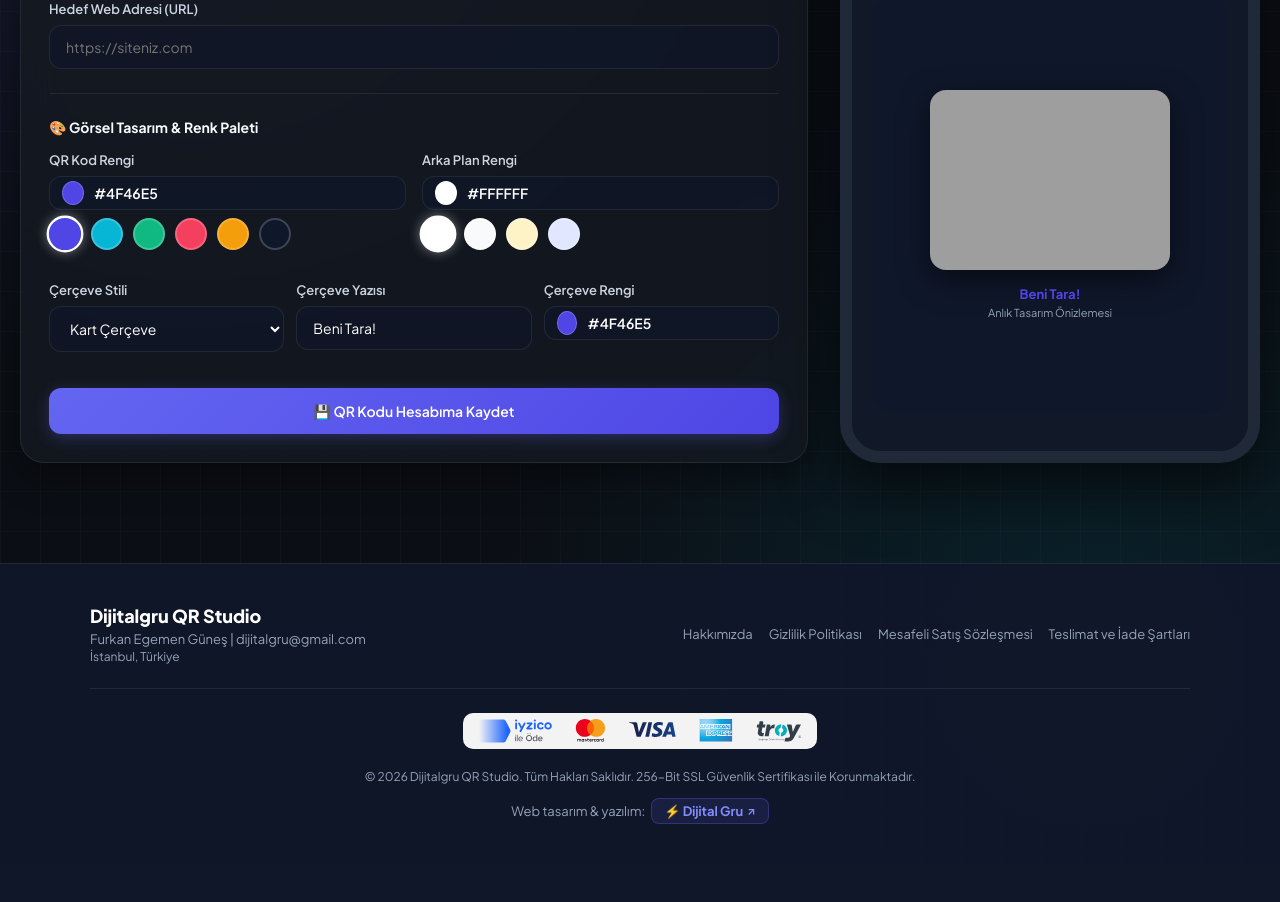
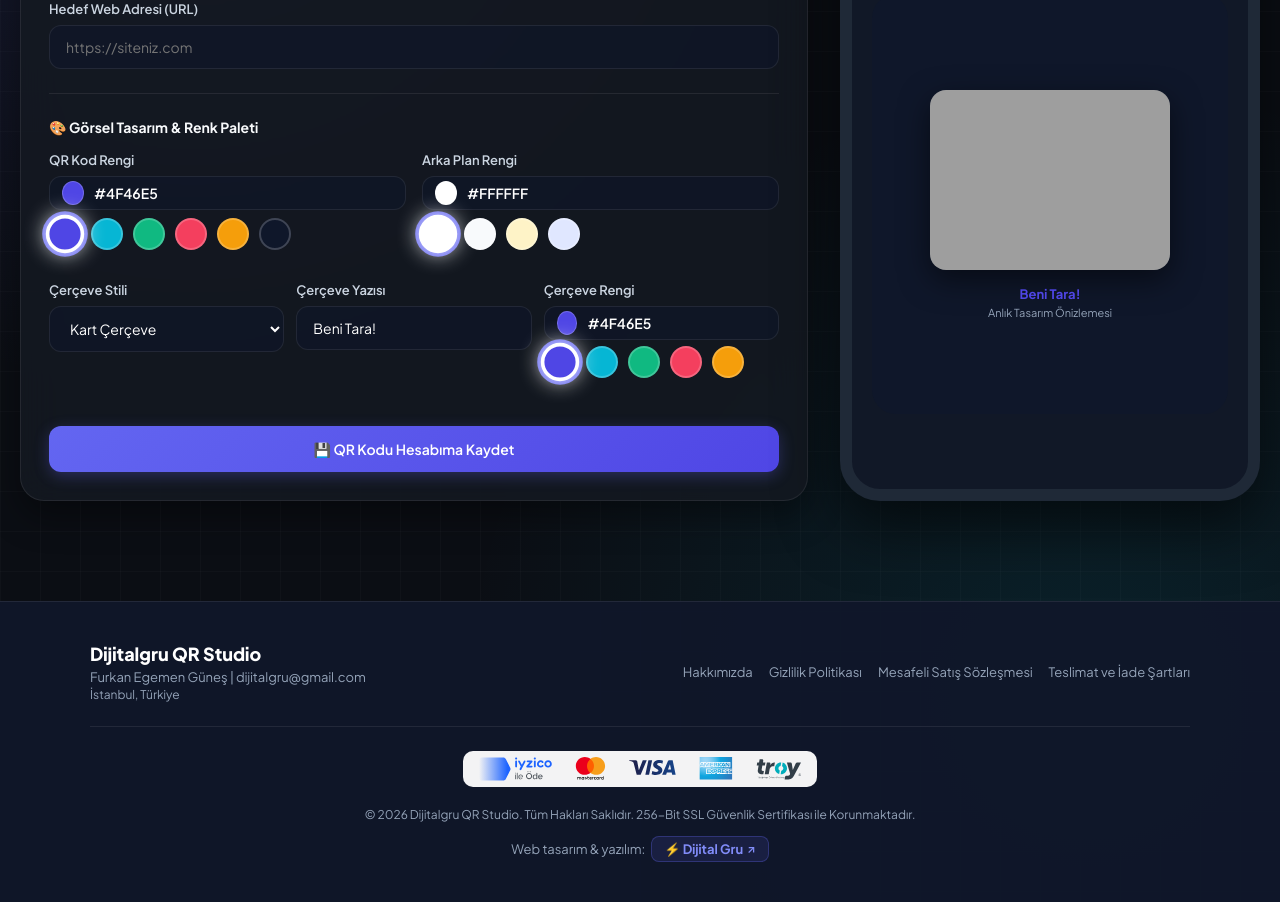
Before and after one commit to dijitalhomee-prog/dijitalgru, a Flask app: page / in a window 1280 px wide, after a click on "QR Stüdyosu". Shown: the part 429-1331 px from the top of the page. Before the commit the page ends 1253 px from the top, so only its background shows below. Run offline with Flask 3, Linux system fonts and the light colour scheme; grey boxes are pictures that could not be loaded.

Commit message:
fix: resolve color palette glowing active ring movement and background color preview update

```diff
--- a/static/js/app.js
+++ b/static/js/app.js
@@ -41,6 +41,23 @@ document.addEventListener("DOMContentLoaded", () => {
 });
 
 // Color swatch & Hex selector logic
+function isColorMatch(c1, c2) {
+    if (!c1 || !c2) return false;
+    if (c1.trim().toUpperCase() === c2.trim().toUpperCase()) return true;
+    try {
+        const div = document.createElement('div');
+        div.style.color = c1;
+        document.body.appendChild(div);
+        const rgb1 = getComputedStyle(div).color;
+        div.style.color = c2;
+        const rgb2 = getComputedStyle(div).color;
+        document.body.removeChild(div);
+        return rgb1 === rgb2;
+    } catch (e) {
+        return false;
+    }
+}
+
 function initColorInputs() {
     const colorFields = ['fill', 'back', 'frame'];
     colorFields.forEach(field => {
@@ -51,20 +68,56 @@ function initColorInputs() {
                 let val = e.target.value;
                 if (val && !val.startsWith('#')) val = '#' + val;
                 circle.style.backgroundColor = val;
+
+                // Sync swatches active state
+                const group = input.closest('.form-group');
+                if (group) {
+                    const swatches = group.querySelectorAll('.color-swatch');
+                    swatches.forEach(swatch => {
+                        const bg = swatch.style.backgroundColor;
+                        if (isColorMatch(bg, val)) {
+                            swatch.classList.add('active');
+                        } else {
+                            swatch.classList.remove('active');
+                        }
+                    });
+                }
                 updateLivePreview();
             });
         }
     });
 }
 
-function selectPresetColor(field, hexColor) {
+function selectPresetColor(field, hexColor, element) {
     const input = document.getElementById(`${field}-color`);
     const circle = document.getElementById(`${field}-preview-circle`);
     if (input && circle) {
         input.value = hexColor;
         circle.style.backgroundColor = hexColor;
-        updateLivePreview();
     }
+
+    // Update active glowing ring on swatches
+    if (element) {
+        const parent = element.parentElement;
+        if (parent) {
+            parent.querySelectorAll('.color-swatch').forEach(swatch => swatch.classList.remove('active'));
+            element.classList.add('active');
+        }
+    } else {
+        const group = input ? input.closest('.form-group') : null;
+        if (group) {
+            const swatches = group.querySelectorAll('.color-swatch');
+            swatches.forEach(swatch => {
+                const bg = swatch.style.backgroundColor;
+                if (isColorMatch(bg, hexColor)) {
+                    swatch.classList.add('active');
+                } else {
+                    swatch.classList.remove('active');
+                }
+            });
+        }
+    }
+    updateLivePreview();
 }
 
 // PDF Upload Handler
@@ -258,7 +311,7 @@ async function updateLivePreview() {
     const frameLabel = document.getElementById("preview-frame-text-label");
     if (frameLabel) {
         frameLabel.innerText = payload.settings?.frame_text || "Beni Tara!";
-        frameLabel.style.color = payload.settings?.fill_color || "#a5b4fc";
+        frameLabel.style.color = payload.settings?.frame_color || payload.settings?.fill_color || "#a5b4fc";
     }
 
     renderLandingPageMockup();
--- a/templates/index.html
+++ b/templates/index.html
@@ -22,12 +22,17 @@
             border-radius: 50%;
             cursor: pointer;
             border: 2px solid rgba(255, 255, 255, 0.2);
-            transition: transform 0.2s ease, border-color 0.2s ease;
+            transition: all 0.2s cubic-bezier(0.4, 0, 0.2, 1);
         }
-        .color-swatch:hover, .color-swatch.active {
+        .color-swatch:hover {
             transform: scale(1.15);
             border-color: #ffffff;
-            box-shadow: 0 0 10px rgba(255, 255, 255, 0.4);
+            box-shadow: 0 0 12px rgba(255, 255, 255, 0.6);
+        }
+        .color-swatch.active {
+            transform: scale(1.2);
+            border: 3px solid #ffffff !important;
+            box-shadow: 0 0 18px rgba(255, 255, 255, 0.95), 0 0 0 3px #6366f1 !important;
         }
         .hex-input-group {
             display: flex;
@@ -305,12 +310,12 @@
                                 <input type="text" id="fill-color" class="hex-text-input" value="#4F46E5" maxlength="7">
                             </div>
                             <div class="color-palette">
-                                <div class="color-swatch active" style="background: #4F46E5;" onclick="selectPresetColor('fill', '#4F46E5')"></div>
-                                <div class="color-swatch" style="background: #06B6D4;" onclick="selectPresetColor('fill', '#06B6D4')"></div>
-                                <div class="color-swatch" style="background: #10B981;" onclick="selectPresetColor('fill', '#10B981')"></div>
-                                <div class="color-swatch" style="background: #F43F5E;" onclick="selectPresetColor('fill', '#F43F5E')"></div>
-                                <div class="color-swatch" style="background: #F59E0B;" onclick="selectPresetColor('fill', '#F59E0B')"></div>
-                                <div class="color-swatch" style="background: #0F172A;" onclick="selectPresetColor('fill', '#0F172A')"></div>
+                                <div class="color-swatch active" style="background: #4F46E5;" onclick="selectPresetColor('fill', '#4F46E5', this)"></div>
+                                <div class="color-swatch" style="background: #06B6D4;" onclick="selectPresetColor('fill', '#06B6D4', this)"></div>
+                                <div class="color-swatch" style="background: #10B981;" onclick="selectPresetColor('fill', '#10B981', this)"></div>
+                                <div class="color-swatch" style="background: #F43F5E;" onclick="selectPresetColor('fill', '#F43F5E', this)"></div>
+                                <div class="color-swatch" style="background: #F59E0B;" onclick="selectPresetColor('fill', '#F59E0B', this)"></div>
+                                <div class="color-swatch" style="background: #0F172A;" onclick="selectPresetColor('fill', '#0F172A', this)"></div>
                             </div>
                         </div>
 
@@ -322,10 +327,10 @@
                                 <input type="text" id="back-color" class="hex-text-input" value="#FFFFFF" maxlength="7">
                             </div>
                             <div class="color-palette">
-                                <div class="color-swatch active" style="background: #FFFFFF;" onclick="selectPresetColor('back', '#FFFFFF')"></div>
-                                <div class="color-swatch" style="background: #F8FAFC;" onclick="selectPresetColor('back', '#F8FAFC')"></div>
-                                <div class="color-swatch" style="background: #FEF3C7;" onclick="selectPresetColor('back', '#FEF3C7')"></div>
-                                <div class="color-swatch" style="background: #E0E7FF;" onclick="selectPresetColor('back', '#E0E7FF')"></div>
+                                <div class="color-swatch active" style="background: #FFFFFF;" onclick="selectPresetColor('back', '#FFFFFF', this)"></div>
+                                <div class="color-swatch" style="background: #F8FAFC;" onclick="selectPresetColor('back', '#F8FAFC', this)"></div>
+                                <div class="color-swatch" style="background: #FEF3C7;" onclick="selectPresetColor('back', '#FEF3C7', this)"></div>
+                                <div class="color-swatch" style="background: #E0E7FF;" onclick="selectPresetColor('back', '#E0E7FF', this)"></div>
                             </div>
                         </div>
                     </div>
@@ -347,6 +352,13 @@
                             <div class="hex-input-group">
                                 <div class="color-preview-circle" id="frame-preview-circle" style="background-color: #4F46E5;"></div>
                                 <input type="text" id="frame-color" class="hex-text-input" value="#4F46E5" maxlength="7">
+                            </div>
+                            <div class="color-palette" style="margin-top: 6px;">
+                                <div class="color-swatch active" style="background: #4F46E5;" onclick="selectPresetColor('frame', '#4F46E5', this)"></div>
+                                <div class="color-swatch" style="background: #06B6D4;" onclick="selectPresetColor('frame', '#06B6D4', this)"></div>
+                                <div class="color-swatch" style="background: #10B981;" onclick="selectPresetColor('frame', '#10B981', this)"></div>
+                                <div class="color-swatch" style="background: #F43F5E;" onclick="selectPresetColor('frame', '#F43F5E', this)"></div>
+                                <div class="color-swatch" style="background: #F59E0B;" onclick="selectPresetColor('frame', '#F59E0B', this)"></div>
                             </div>
                         </div>
                     </div>
```
Also changed, not shown: data/dijitalgru_qr.db.
